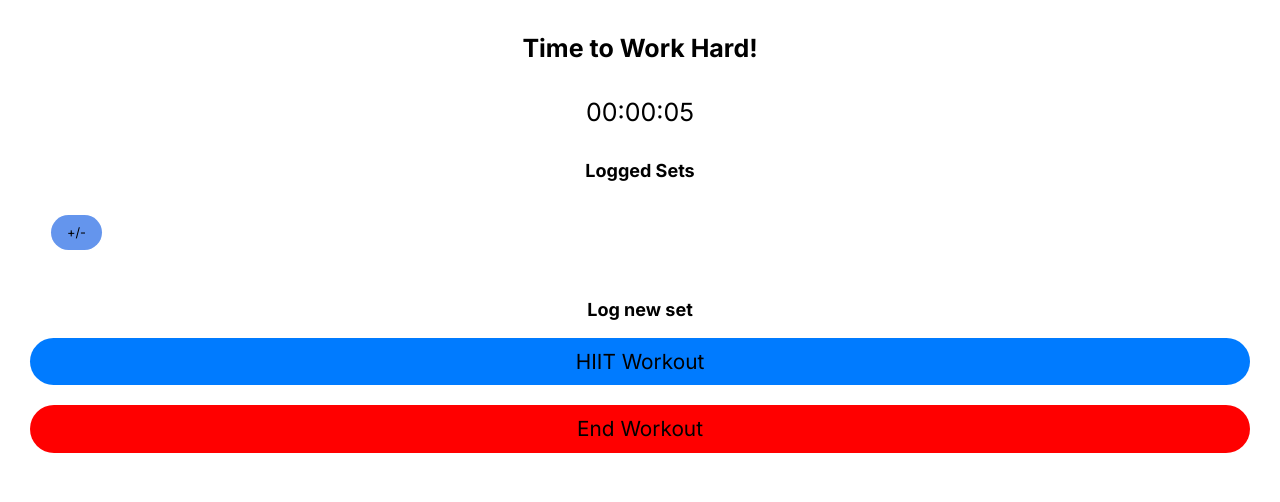
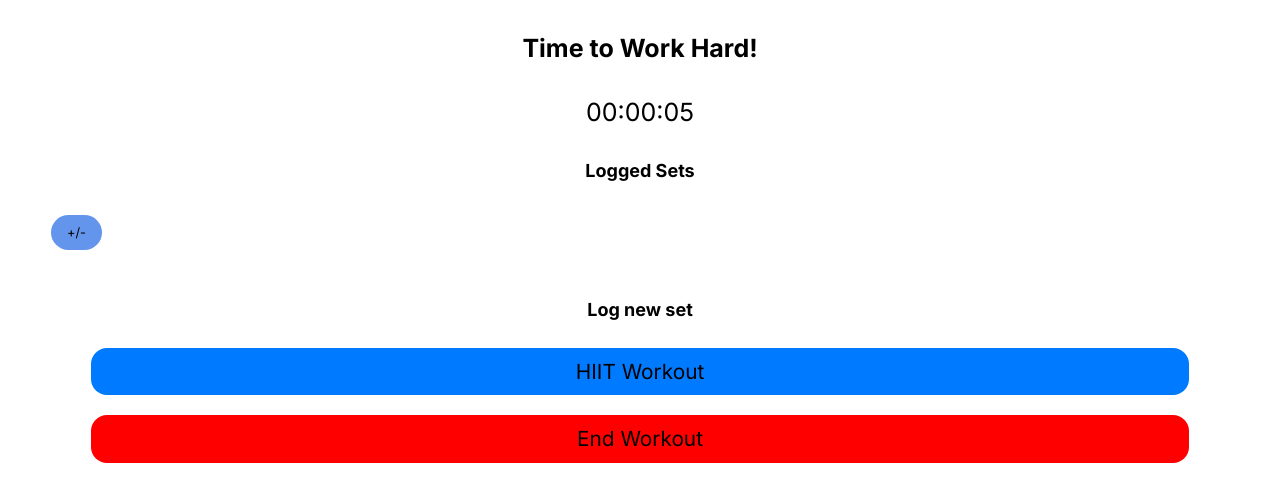
Before and after one commit to ghostb0x/fitnessApp, a Next.js app: page /workout in a window 1280 px wide. Shown: the top 502 px of the page. Built offline with nearby package versions, Linux system fonts and the light colour scheme.

Commit message:
Add new component NextStepWindow for conditionally displaying 'StartButton' component on home screen after focus area has been selected

```diff
--- a/src/app/page.module.css
+++ b/src/app/page.module.css
@@ -3,7 +3,7 @@
   flex-direction: column;
   justify-content: space-between;
   align-items: center;
-  padding: 10px;
+  /* padding: 10px; */
   min-height: 100vh;
 }
 
--- a/src/components/StartScreen/SelectFocusAreaButton/SelectFocusAreaButton.tsx
+++ b/src/components/StartScreen/SelectFocusAreaButton/SelectFocusAreaButton.tsx
@@ -59,6 +59,7 @@ function SelectFocusAreaButton({
 }
 
 const RectangleButton = styled(Button)`
+  margin-top: 0;
   border-radius: 10px;
   width: 302px;
 `;
--- a/src/components/WorkoutScreen/EndWorkoutButton/EndWorkoutButton.tsx
+++ b/src/components/WorkoutScreen/EndWorkoutButton/EndWorkoutButton.tsx
@@ -3,6 +3,7 @@ import * as React from 'react';
 import { useBoundStore } from '@/hooks/state/useSessionStore';
 import { differenceInSeconds } from 'date-fns';
 import DifficultySurvey from '@/components/WorkoutScreen/DifficultySurvey';
+import styled from 'styled-components';
 
 function EndWorkoutButton() {
   const [showSurvey, setShowSurvey] = React.useState(false);
@@ -27,7 +28,7 @@ function EndWorkoutButton() {
   }
 
   return (
-    <div>
+    <Wrapper>
       {showSurvey ? (
         <DifficultySurvey />
       ) : (
@@ -38,8 +39,13 @@ function EndWorkoutButton() {
           End Workout
         </Button>
       )}
-    </div>
+    </Wrapper>
   );
 }
 
+const Wrapper = styled.div`
+  display: flex;
+  flex-direction: column;
+`;
+
 export default EndWorkoutButton;
--- a/src/components/WorkoutScreen/LogSetButtonBar/LogSetButtonBar.tsx
+++ b/src/components/WorkoutScreen/LogSetButtonBar/LogSetButtonBar.tsx
@@ -171,7 +171,11 @@ function LogSetButtonBar() {
   );
 }
 
-const Wrapper = styled.div``;
+const Wrapper = styled.div`
+  display: flex;
+  flex-direction: column;
+  justify-content: center;
+`;
 
 const SectionTitle = styled.h3`
   margin-top: 15px;
--- a/src/components/_Shared/Button/Button.tsx
+++ b/src/components/_Shared/Button/Button.tsx
@@ -13,10 +13,9 @@ function Button({ children, color, onClick, ...delegated }: ButtonProps) {
 
 const B = styled.button`
   margin-top: 10px;
-
-  width: 100%;
+  width: 90%;
   border: none;
-  border-radius: 10rem;
+  border-radius: 1rem;
   padding: 0.5rem 3rem;
 
   background-color: ${(props) => props.color || `var(--color-primary)`};
@@ -27,6 +26,7 @@ const B = styled.button`
   display: flex;
   justify-content: center;
   align-items: center;
+  align-self: center;
 `;
 
 export default Button;
--- a/src/components/_Shared/FormInput/FormInput.tsx
+++ b/src/components/_Shared/FormInput/FormInput.tsx
@@ -102,9 +102,8 @@ const StyledSelect = styled.select`
 const SubmitButton = styled.input`
   margin-top: 10px;
   width: 100%;
-  height: 60px;
   border: none;
-  border-radius: 10rem;
+  border-radius: 1rem;
   padding: 0.5rem 3rem;
   text-align: center;
   font-family: var(--font-roboto);
--- /dev/null
+++ b/src/components/_Shared/NextStepWindow/index.ts
@@ -0,0 +1,2 @@
+export * from './NextStepWindow';
+export { default } from './NextStepWindow';
--- a/src/styles/GlobalStyles.js
+++ b/src/styles/GlobalStyles.js
@@ -90,11 +90,6 @@ html {
 
   --font-form-fields: normal var(--font-weight-medium) 1rem/1.625rem var(--font-family);
 
-  /* font-variant: normal "slashed-zero"; */
-
-  /* Universal left and right padding  */
-  --mobile-padding: 16px;
-  --laptop-padding: clamp(2rem, 12vw - 3.25rem, 10rem);
 
 }
 
```
Also changed, not shown: src/app/page.tsx (+21 -2 lines), src/components/StartScreen/SelectFocusArea/SelectFocusArea.tsx (+1 -8 lines), src/components/StartScreen/StartButton/StartButton.tsx (+17 -1 lines), src/components/_Shared/NextStepWindow/NextStepWindow.tsx (added, +17 -0 lines).
